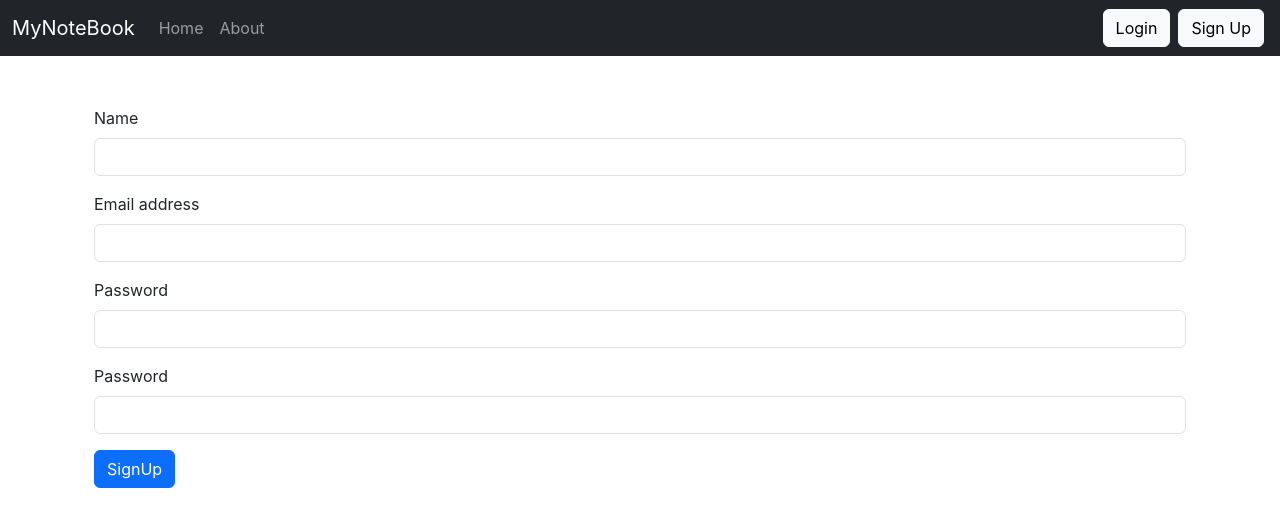
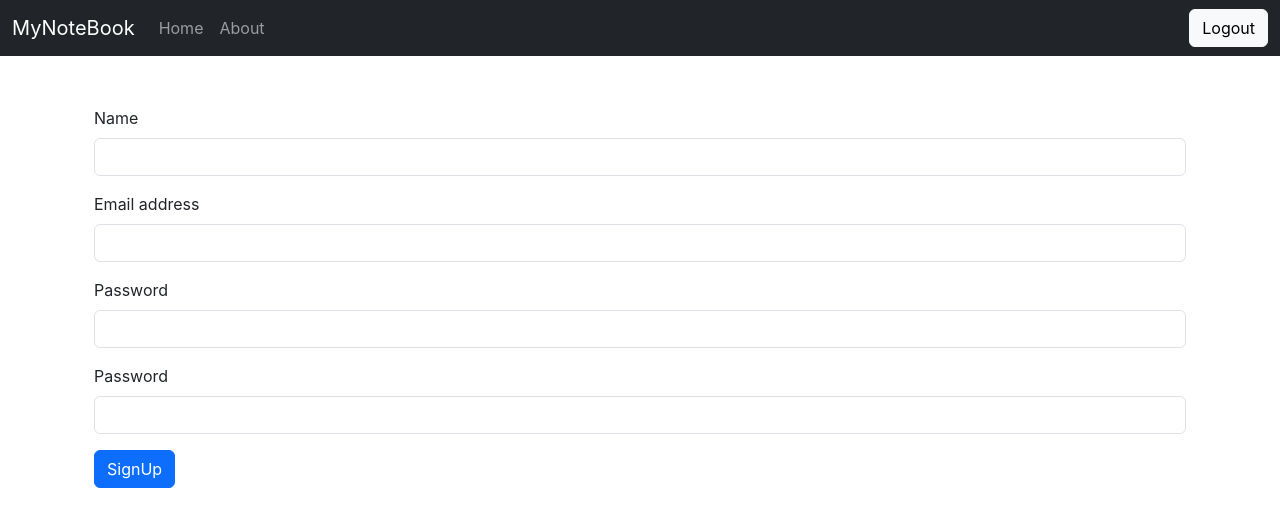
Before and after one commit to Maxzovert/mynotebook, a React (Create React App) app: page /signup in a window 1280 px wide. Shown: the top 526 px of the page. Built offline with nearby package versions, Linux system fonts and the light colour scheme; sample sign-in values are in the browser's storage.

Commit message:
Completed with basic ui

```diff
--- a/src/components/Navbar.jsx
+++ b/src/components/Navbar.jsx
@@ -1,7 +1,13 @@
 import React, { useEffect } from 'react'
-import { Link, useLocation } from 'react-router-dom'
+import { Link, useLocation, useNavigate } from 'react-router-dom'
 
 const Navbar = () => {
+let navigate = useNavigate();
+const handleLogout=()=>{
+  localStorage.removeItem('token')
+  navigate('/login')
+}
+
   let location = useLocation();
   useEffect(() => {
     console.log(location.pathname);
@@ -22,10 +28,11 @@
               <Link className={`nav-link ${location.pathname === "/about" ? "active" : ""}`} aria-current="page" to="/about">About</Link>
             </li>
           </ul>
+          {!localStorage.getItem('token')?
           <form className="d=flex">
           <Link className="btn btn-light mx-1" to="/login" role="button">Login</Link>
           <Link className="btn btn-light mx-1" to="/signup" role="button">Sign Up</Link>
-          </form>
+          </form>:<button onClick={handleLogout} className="btn btn-light">Logout</button>}
         </div>
       </div>
     </nav>
--- a/src/components/Signup.jsx
+++ b/src/components/Signup.jsx
@@ -9,7 +9,6 @@
 let navigate = useNavigate();
 
 const handleSubmit = async (e) => {
-
     e.preventDefault();
     const {name,email,password,cpassword} = credential
     const response = await fetch("http://localhost:5000/api/auth/createuser", {
```
Also changed, not shown: src/components/Notes.jsx (line endings or trailing spaces), src/components/Notesitem.jsx (line endings or trailing spaces).
